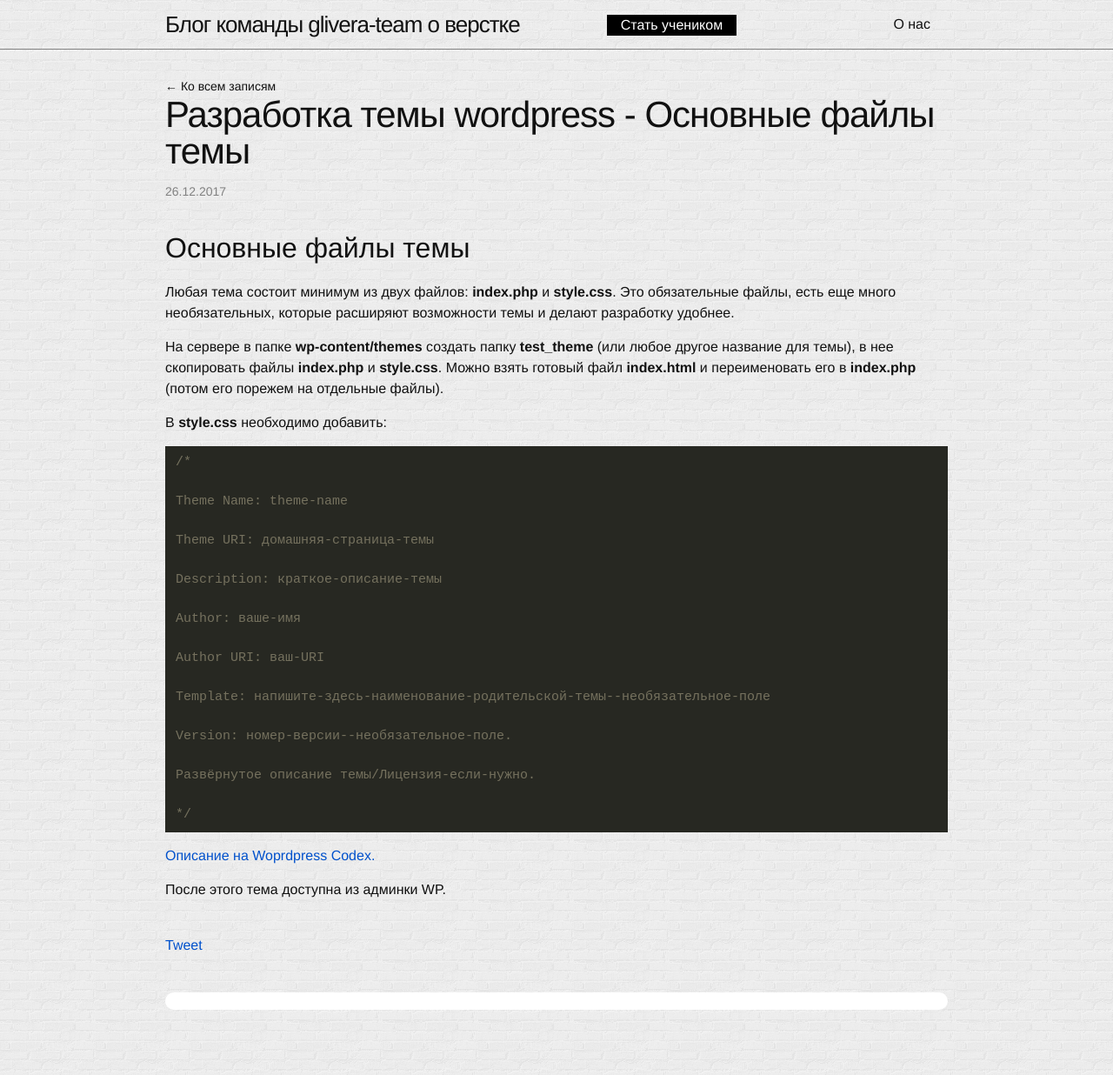
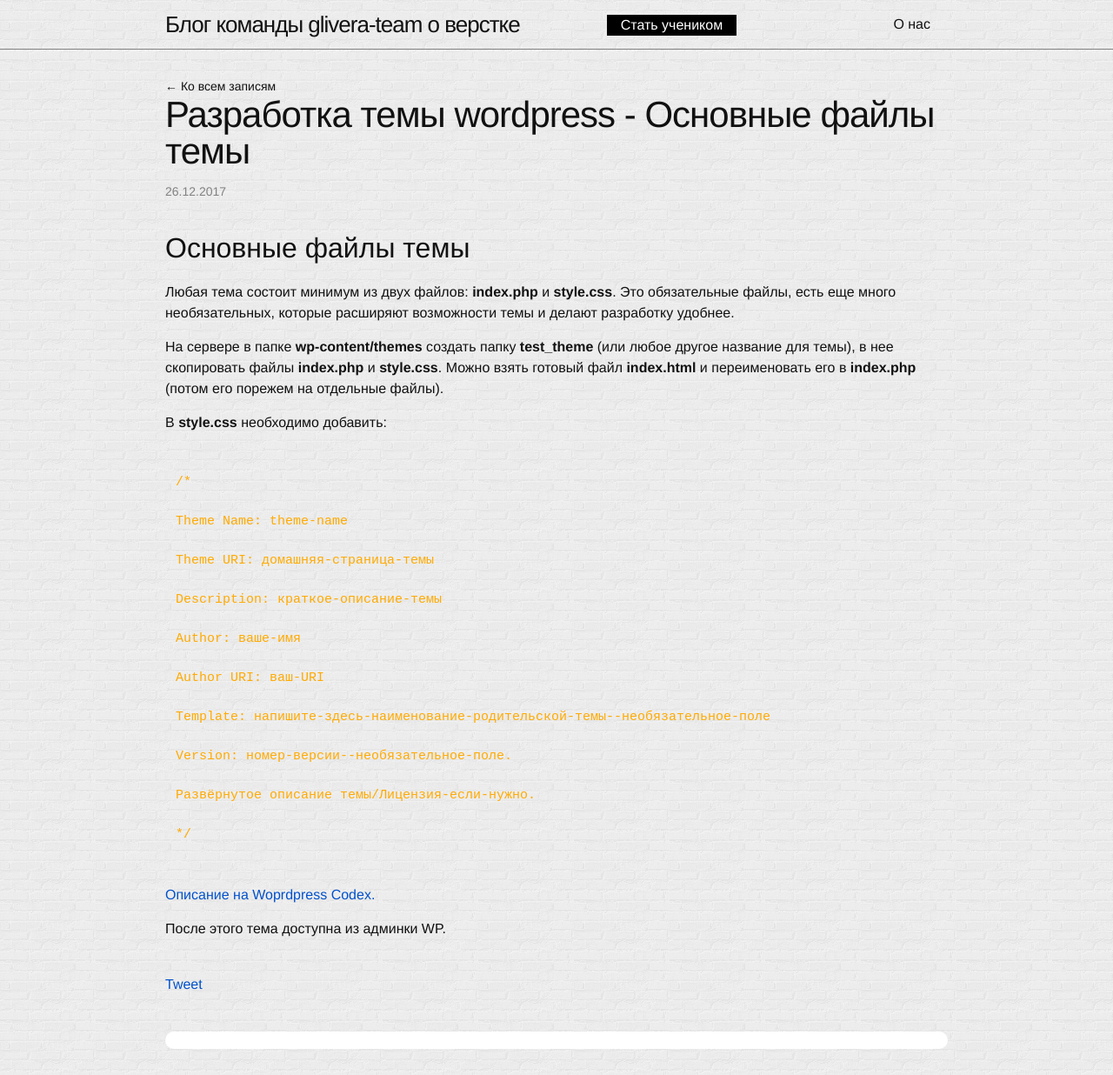
Before and after one commit to glivera-team/glivera-team.github.io, a Jekyll site: the page built from _posts/2017-12-26-wp-theme-dev-2.markdown, in a window 1280 px wide. Shown: the whole page at 87% size. Built offline with Jekyll 4.4.1, drawn with Linux system fonts in a browser that asks for light colours; comment, search, counter and statistics services are not loaded; before the commit the page ends 1191 px from its top, so only the background shows below that.

Commit message:
fix code highlight

````diff
--- a/_posts/2017-12-26-wp-theme-dev-2.markdown
+++ b/_posts/2017-12-26-wp-theme-dev-2.markdown
@@ -14,7 +14,7 @@ autor:  glivera-team
 
 В **style.css** необходимо добавить:
 
-{% highlight css %}
+```CSS
 
 /*
 
@@ -36,7 +36,7 @@ Version: номер-версии--необязательное-поле.
 
 */
 
-{% endhighlight %}
+```
 
 [Описание на Woprdpress Codex.](https://codex.wordpress.org/%D0%A1%D0%BE%D0%B7%D0%B4%D0%B0%D0%BD%D0%B8%D0%B5_%D1%82%D0%B5%D0%BC#.D0.A2.D0.B0.D0.B1.D0.BB.D0.B8.D1.86.D0.B0_.D1.81.D1.82.D0.B8.D0.BB.D0.B5.D0.B9_.D1.82.D0.B5.D0.BC.D1.8B)
 
````
